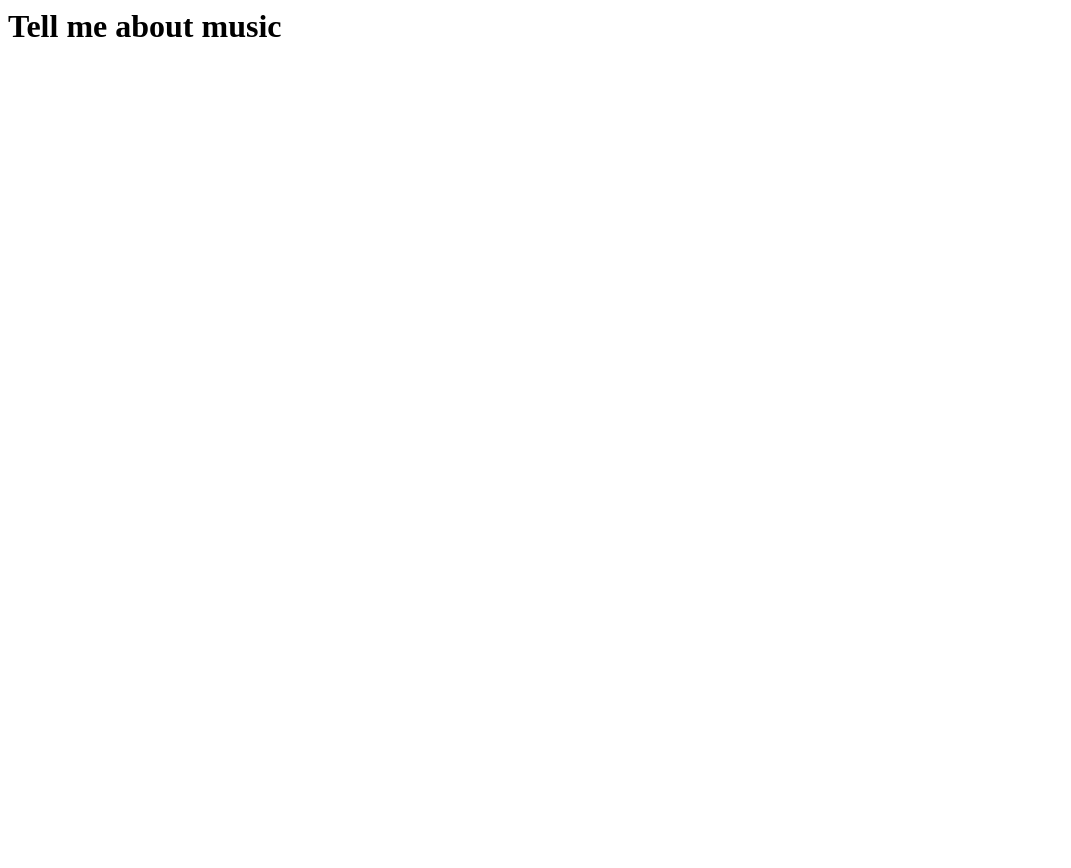
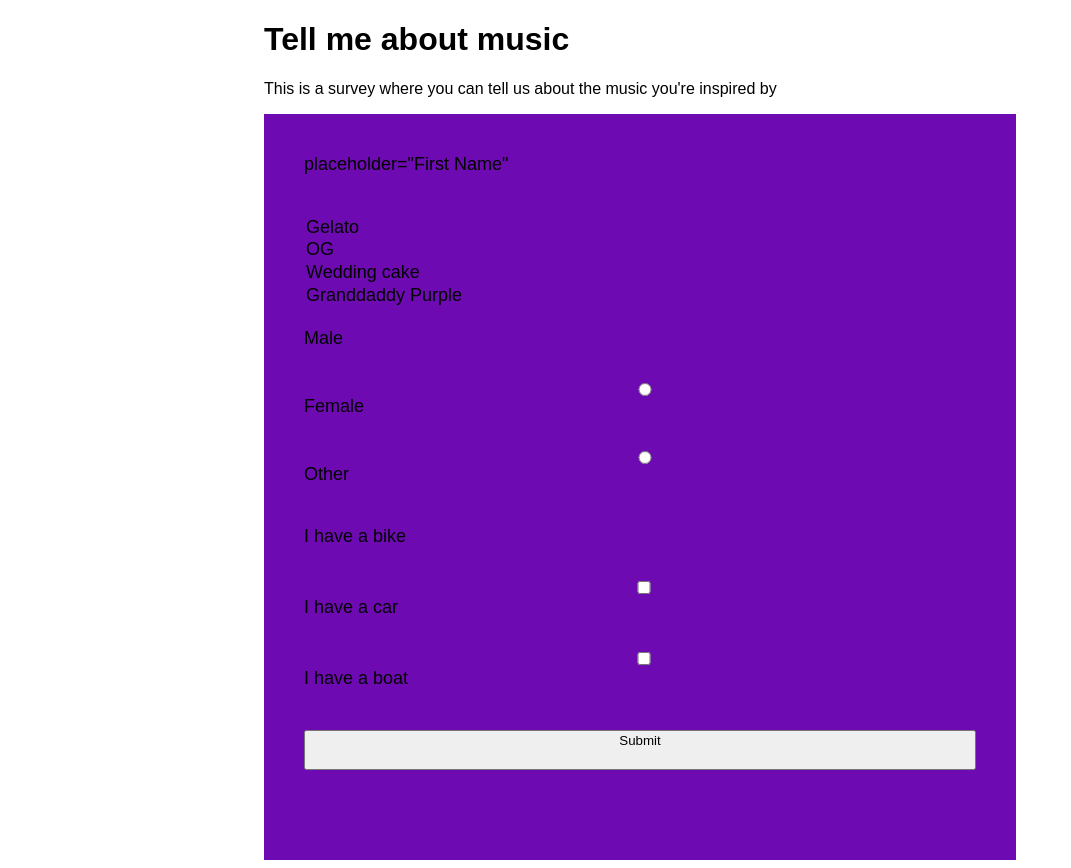
Before and after one commit to omoiyari23/survey_form, a plain HTML site: page index.html in a window 1280 px wide. Shown: the whole page, without its empty margins (0-1071 px from the left). Before the commit the page ends 800 px from the top, so only its background shows below. Drawn offline with Linux system fonts and the light colour scheme.

Commit message:
Add files via upload

```diff
--- a/index.html
+++ b/index.html
@@ -1 +1,85 @@
-<h1 id="titile">Tell me about music</h1>
+<!DOCTYPE html>
+<head>
+<style>
+body {
+  font-family: sans-serif;
+  padding-left: 20%;
+  padding-right: 20%;
+
+}
+label {
+  font-size: 18px;
+  display: block;
+  padding-bottom:  10px;
+}
+input, textarea, select {
+  display: block;
+  width: 100%;
+  padding-bottom: 20px;
+}
+
+form {
+  background-color: #6E0AB2;
+  padding: 40px 40px 40px 40px;
+}
+#radio-button-area {
+  float: left;
+  width: 50%;
+  height: 50%;
+
+}
+
+.radio-inline {
+
+}
+</style>
+</head>
+
+<body>
+  <h1 id="titile">Tell me about music</h1>
+  <p id="description">
+      This is a survey where you can tell us about the music you're inspired by
+</p>
+    <form id="survey-from">
+    <label id="name-label>Name</label>
+    <input type="text" name="name" id="name" required> placeholder="First Name"<br>
+    <label id="email-label>Email: </label>
+    <input type="email" name="email" id="email" required placeholder="Best Email"><br>
+    <label id="number-label>Number</label>
+    <input type="number" name="number" id="number" min="0" max="10" required placeholder="$"><br>
+
+  <label id="strain-type-label>strain type</label>
+    <select id="dropdown" name="Cannabis">
+      <option value="gelato">Gelato</option>
+      <option value="og">OG</option>
+      <option value="wedding cake">Wedding cake</option>
+      <option value="granddaddy purple">Granddaddy Purple</option>
+    </select>
+    <label id="additional-comments-label>additonal comments</label>
+    <textarea placeholder="additional comments"></textarea>
+<br>
+<div id="button-area">
+    <label id="gender-label>Gender</label>
+    <input type="radio" id="male" class="radio-inline"name="gender" value="male">
+    <label for="male">Male</label><br>
+    <input type="radio" id="female" class="radio-inline"name="gender" value="female">
+    <label for="female">Female</label><br>
+    <input type="radio" id="other" class="radio-inline"name="gender" value="other">
+    <label for="other">Other</label>
+  </div>
+<br>
+<div id="button-area">
+    <label id="transportation-type-label>transportation typer</label>
+<input type="checkbox" id="vehicle1" name="vehicle1" value="Bike">
+<label for="vehicle1"> I have a bike</label><br>
+<input type="checkbox" id="vehicle2" name="vehicle2" value="Car">
+<label for="vehicle2"> I have a car</label><br>
+<input type="checkbox" id="vehicle3" name="vehicle3" value="Boat">
+<label for="vehicle3"> I have a boat</label><br>
+</div>
+
+    <input type="submit" id="submit">
+    </from>
+<script type="text/javascript" src="https://cdn.freecodecamp.org/testable-projects-fcc/v1/bundle.js"></script>
+</body>
+</html>
```
Also changed, not shown: 1 other file.
